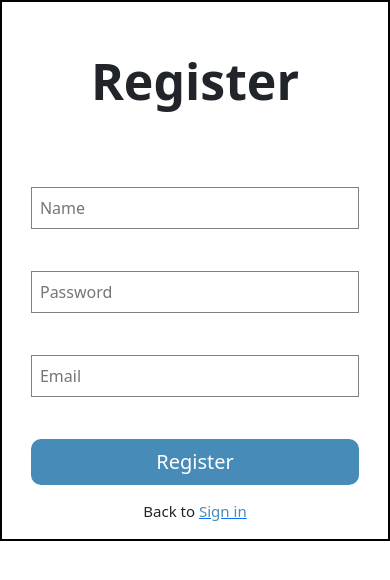
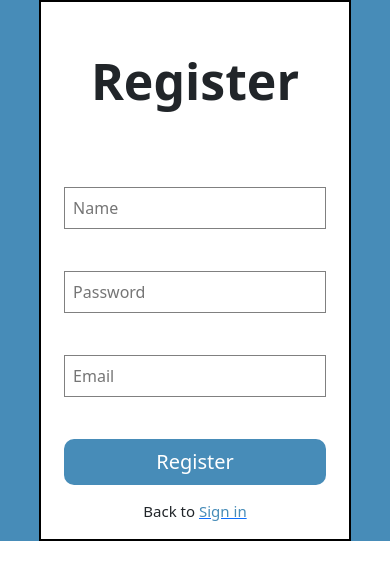
Before and after one commit to RalfiWardhana/client_nutech, a React (Create React App) app: page /register in a window 390 px wide. Shown: the top 580 px of the page. Built offline with nearby package versions, Linux system fonts and the light colour scheme.

Commit message:
first commitzz

```diff
--- a/src/styles/login.css
+++ b/src/styles/login.css
@@ -107,12 +107,12 @@
 
 }
 
-@media only screen and (min-width:250px) and (max-width: 600px) {
+@media only screen and (min-width:0px) and (max-width: 600px) {
     .flex-center{
         display: flex;
         justify-content: center;
         align-items: center;
-        height: 140%;
+        height: 200%;
         background-color: #478cb8;
     }
     .square{
@@ -125,8 +125,8 @@
         background-color: white;
     }
     .square-register{
-        width: 400%;
-        height: 800%;
+        width: 80%;
+        height: 80%;
         border: 2px solid black;
         display: flex;
         flex-direction: column;
@@ -149,7 +149,7 @@
 
 }
 
-@media only screen and (min-width: 0px) and (max-width: 249px){
+/* @media only screen and (min-width: 0px) and (max-width: 249px){
     .square{
         width: 700px;
         height: 1000px;
@@ -189,4 +189,4 @@
         margin-bottom: 15px;
     }
 
-}
+} */
```
